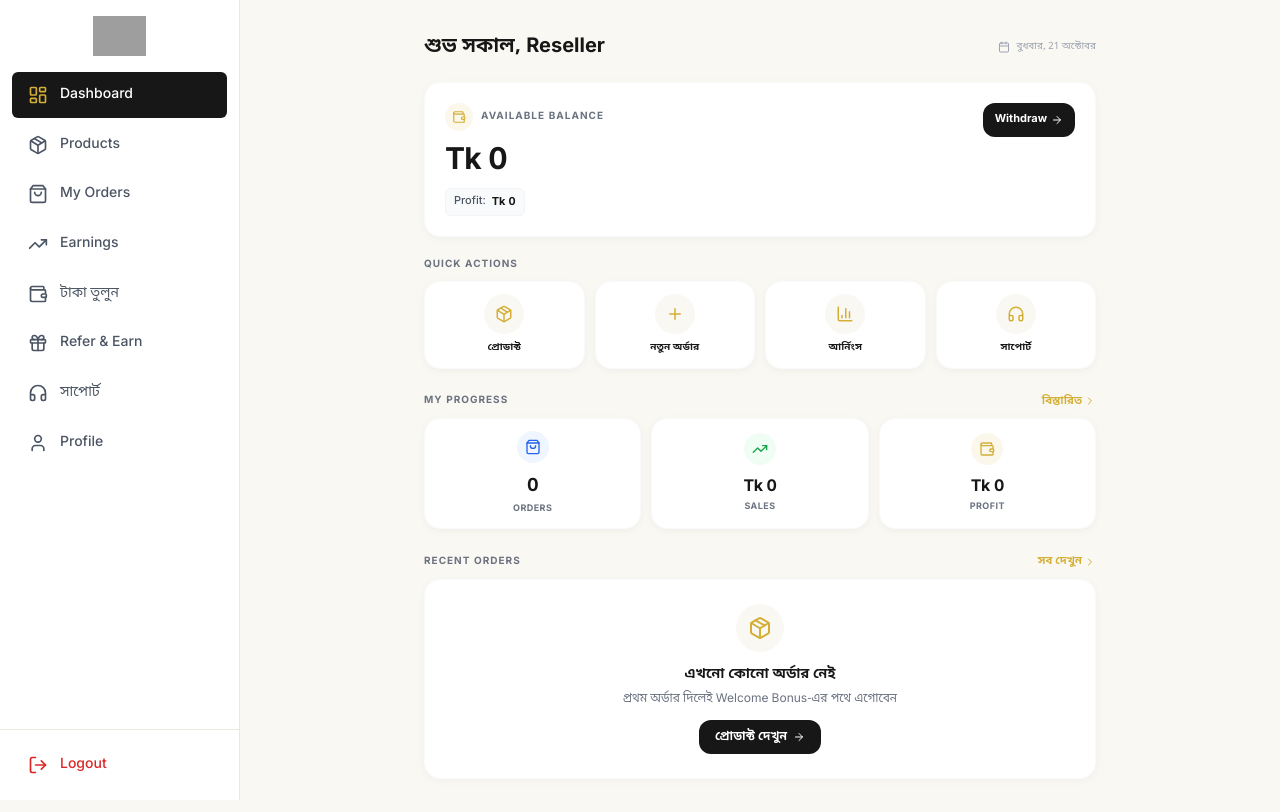
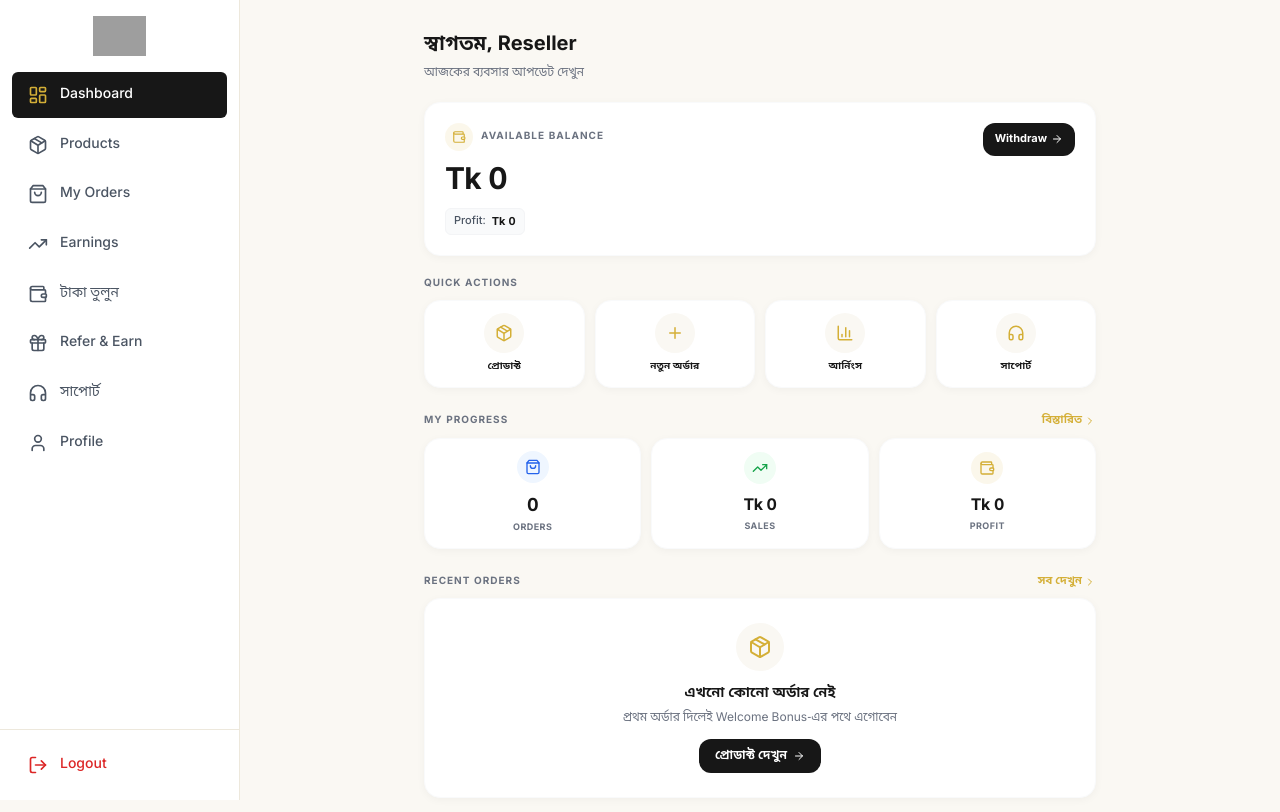
Before and after one commit to zeluxegallery-cmyk/zeluxe-gallery-web-app, a React (Vite) app: page /reseller-dashboard in a window 1280 px wide. Shown: the top 812 px of the page. Built offline with nearby package versions, Linux system fonts and the light colour scheme; grey boxes are pictures that could not be loaded.

Commit message:
Update ResellerDashboard.tsx

```diff
--- a/src/pages/ResellerDashboard.tsx
+++ b/src/pages/ResellerDashboard.tsx
@@ -15,7 +15,6 @@ import {
   CheckCircle,
   Sparkles,
   BarChart3,
-  Calendar,
   Users,
 } from 'lucide-react';
 import Layout from '../components/Layout';
@@ -110,21 +109,6 @@ function formatDate(seconds?: number) {
   const d = new Date(seconds * 1000);
   const months = ['জানু', 'ফেব', 'মার্চ', 'এপ্রিল', 'মে', 'জুন', 'জুলাই', 'আগস্ট', 'সেপ্ট', 'অক্টো', 'নভে', 'ডিসে'];
   return `${d.getDate()} ${months[d.getMonth()]}`;
-}
-
-function getGreeting() {
-  const hour = new Date().getHours();
-  if (hour < 12) return 'শুভ সকাল';
-  if (hour < 17) return 'শুভ অপরাহ্ন';
-  if (hour < 20) return 'শুভ সন্ধ্যা';
-  return 'শুভ রাত্রি';
-}
-
-function getTodayFormatted() {
-  const d = new Date();
-  const months = ['জানুয়ারি', 'ফেব্রুয়ারি', 'মার্চ', 'এপ্রিল', 'মে', 'জুন', 'জুলাই', 'আগস্ট', 'সেপ্টেম্বর', 'অক্টোবর', 'নভেম্বর', 'ডিসেম্বর'];
-  const days = ['রবিবার', 'সোমবার', 'মঙ্গলবার', 'বুধবার', 'বৃহস্পতিবার', 'শুক্রবার', 'শনিবার'];
-  return `${days[d.getDay()]}, ${d.getDate()} ${months[d.getMonth()]}`;
 }
 
 export default function ResellerDashboard() {
@@ -312,15 +296,14 @@ export default function ResellerDashboard() {
     <Layout>
       <div className="mx-auto max-w-2xl pb-10">
 
-        {/* ═══ COMPACT HEADER ═══ */}
-        <div className="mb-5 flex items-center justify-between">
-          <h1 className="text-xl font-bold capitalize text-zeluxe-black">
-            {getGreeting()}, {resellerName}
+        {/* ═══ CLEAN PREMIUM HEADER (No Date, Full Name) ═══ */}
+        <div className="mb-5">
+          <h1 className="text-xl font-bold text-zeluxe-black capitalize leading-snug break-words">
+            স্বাগতম, {resellerName}
           </h1>
-          <div className="flex items-center gap-1.5 text-[10px] font-medium text-gray-400">
-            <Calendar size={12} />
-            <span>{getTodayFormatted()}</span>
-          </div>
+          <p className="mt-1 text-xs text-gray-500">
+            আজকের ব্যবসার আপডেট দেখুন
+          </p>
         </div>
 
         {/* ═══ TODAY'S SNAPSHOT ═══ */}
@@ -339,7 +322,7 @@ export default function ResellerDashboard() {
           </div>
         )}
 
-        {/* ═══ WELCOME BONUS (আগের মতো বড়) ═══ */}
+        {/* ═══ WELCOME BONUS ═══ */}
         {bonusAchieved ? (
           <div className="mb-5 rounded-2xl bg-gradient-to-br from-green-50 to-emerald-50 p-5 shadow-card border border-green-100">
             <div className="flex items-start gap-4">
@@ -475,7 +458,7 @@ export default function ResellerDashboard() {
           </div>
         </div>
 
-        {/* ═══ MY PROGRESS (Fixed Layout) ═══ */}
+        {/* ═══ MY PROGRESS ═══ */}
         <div className="mb-6">
           <div className="mb-2 flex items-center justify-between">
             <p className="text-[10px] font-bold uppercase tracking-widest text-gray-500">
```
